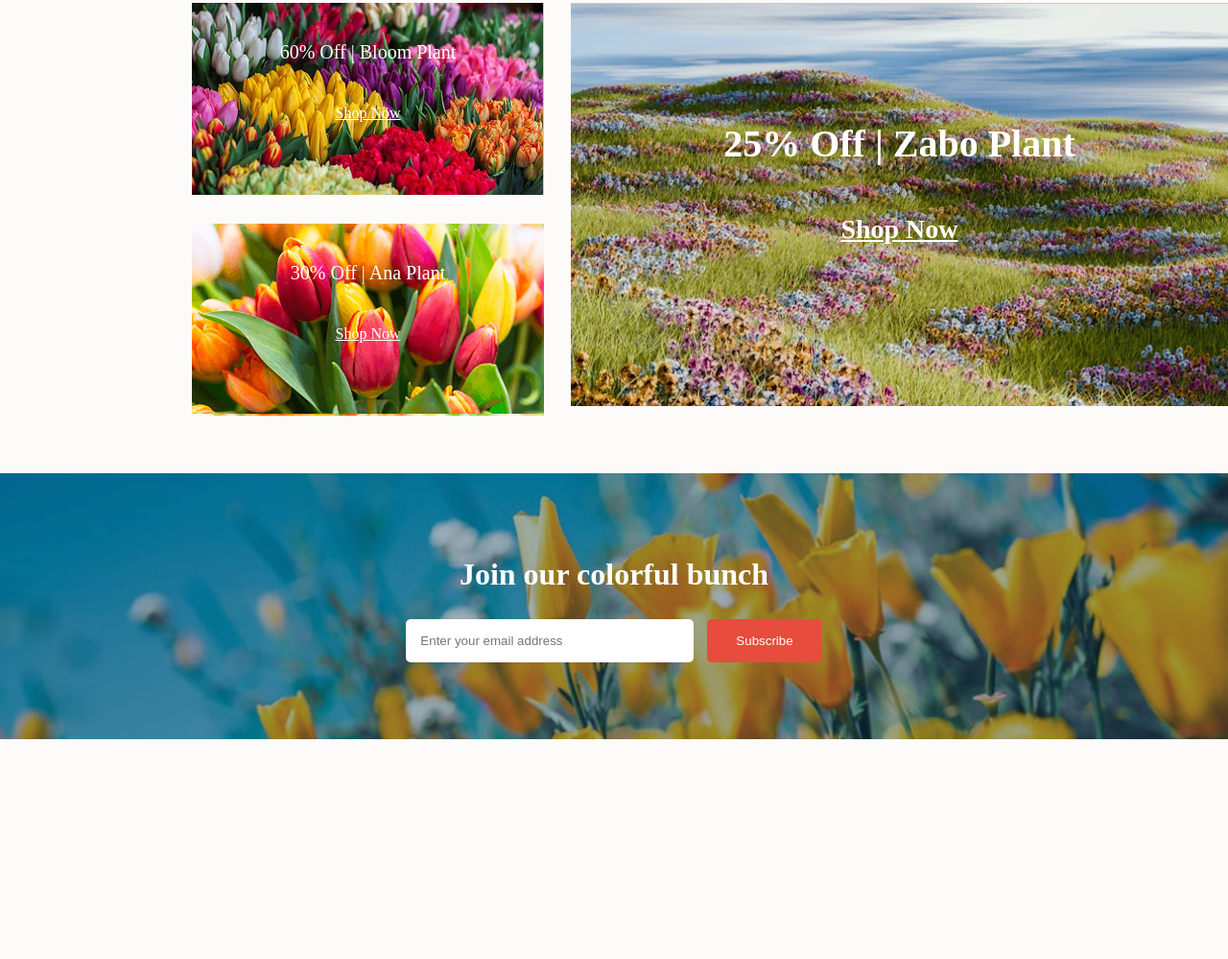
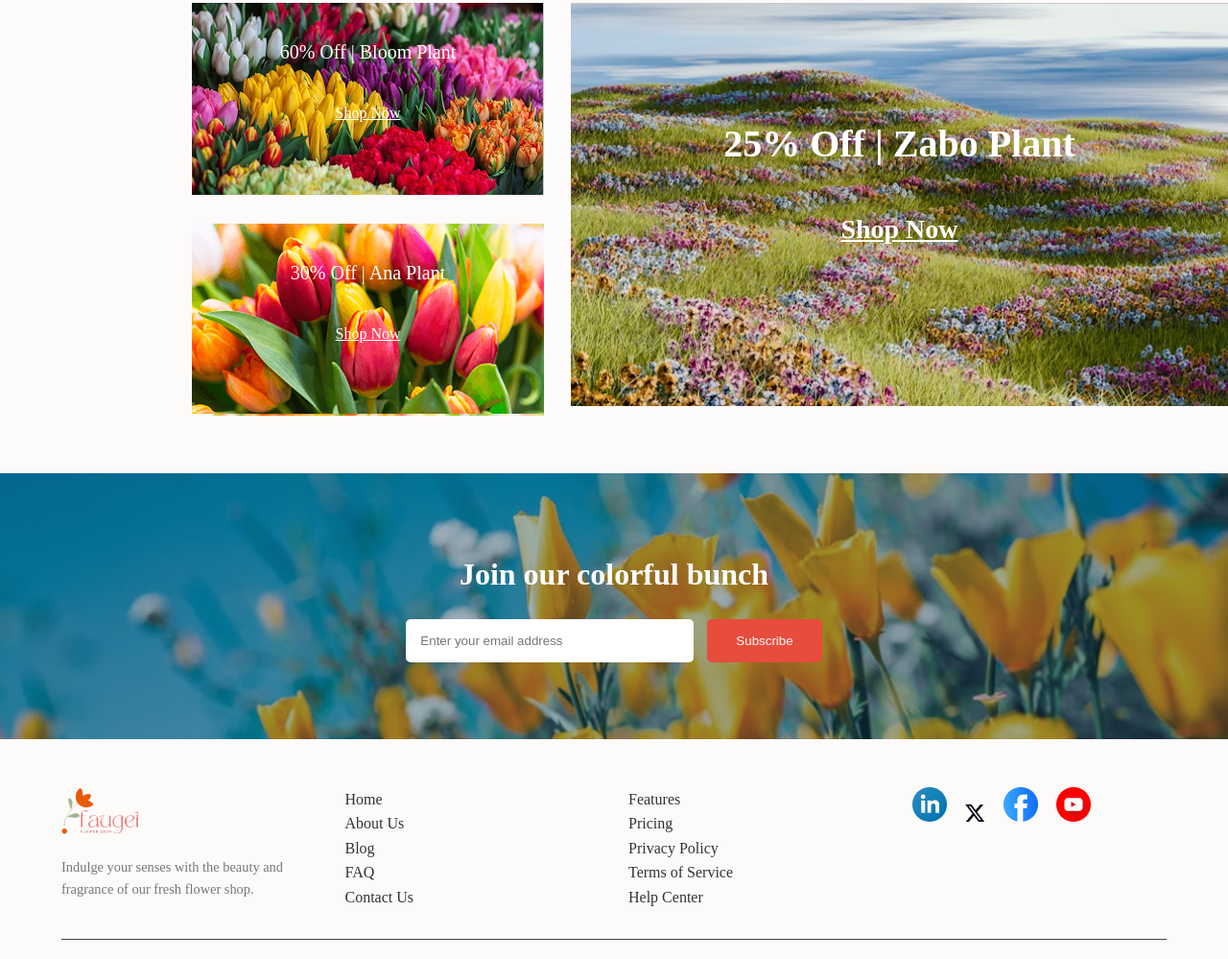
Before and after one commit to Farzanayesmin21/Assignment-02, a plain HTML site: page index.html in a window 1280 px wide. Shown: the part 2702-3701 px from the top of the page at 96% size. Before the commit the page ends 3472 px from the top, so only its background shows below. Drawn offline with Linux system fonts and the light colour scheme.

Commit message:
added a footer section

```diff
--- a/index.html
+++ b/index.html
@@ -149,6 +149,40 @@
             </div>
         </div>
     </section>
+<!-- 7. Footer Section  -->
+    <footer class="footer">
+        <div class="footer-grid">
+            <div class="footer-logo">
+                <img src="assets/logo.png" alt="Logo">
+                <p>Indulge your senses with the beauty and fragrance of our fresh flower shop. </p>
+            </div>
+            <div class="footer-links">
+                <ul>
+                    <li><a href="#">Home</a></li>
+                    <li><a href="#">About Us</a></li>
+                    <li><a href="#">Blog</a></li>
+                    <li><a href="#">FAQ</a></li>
+                    <li><a href="#">Contact Us</a></li>
+                </ul>
+            </div>
+            <div class="footer-links">
+                <ul>
+                    <li><a href="#">Features</a></li>
+                    <li><a href="#">Pricing</a></li>
+                    <li><a href="#">Privacy Policy</a></li>
+                    <li><a href="#">Terms of Service</a></li>
+                    <li><a href="#">Help Center</a></li>
+                </ul>
+            </div>
 
+                <div class="social-links">
+                    <img src="assets/icon-linkedin.png" alt="linkedin">
+                    <img src="assets/icon-twitter.png
+                    " alt="twitter">
+                    <img src="assets/icon-facebook.png" alt="facebook">
+                    <img src="assets/icon-youtube.png" alt="youtube">
+                </div>
+        </div>
+    </footer>
 </body>
 </html>
--- a/style.css
+++ b/style.css
@@ -296,3 +296,38 @@ ul.list-items{
     cursor: pointer;
     margin-left: 10px;
 }
+/* 7.Footer Section style*/
+.footer {
+    padding: 50px 5% 20px;
+}
+
+.footer-grid {
+    display: grid;
+    grid-template-columns: repeat(4, 1fr);
+    gap: 30px;
+    padding-bottom: 30px;
+    border-bottom: 1px solid #444;
+}
+
+.footer-logo img {
+    height: 50px;
+    margin-right: 10px;
+}
+
+.footer-logo p {
+    font-size: 0.9em;
+    color: var(--light-text-color);
+    margin-top: 15px;
+}
+
+
+.footer ul {
+    list-style: none;
+}
+
+
+.social-links img {
+    margin-right: 15px;
+    font-size: 1.2em;
+    transition: color 0.3s;
+}
```
